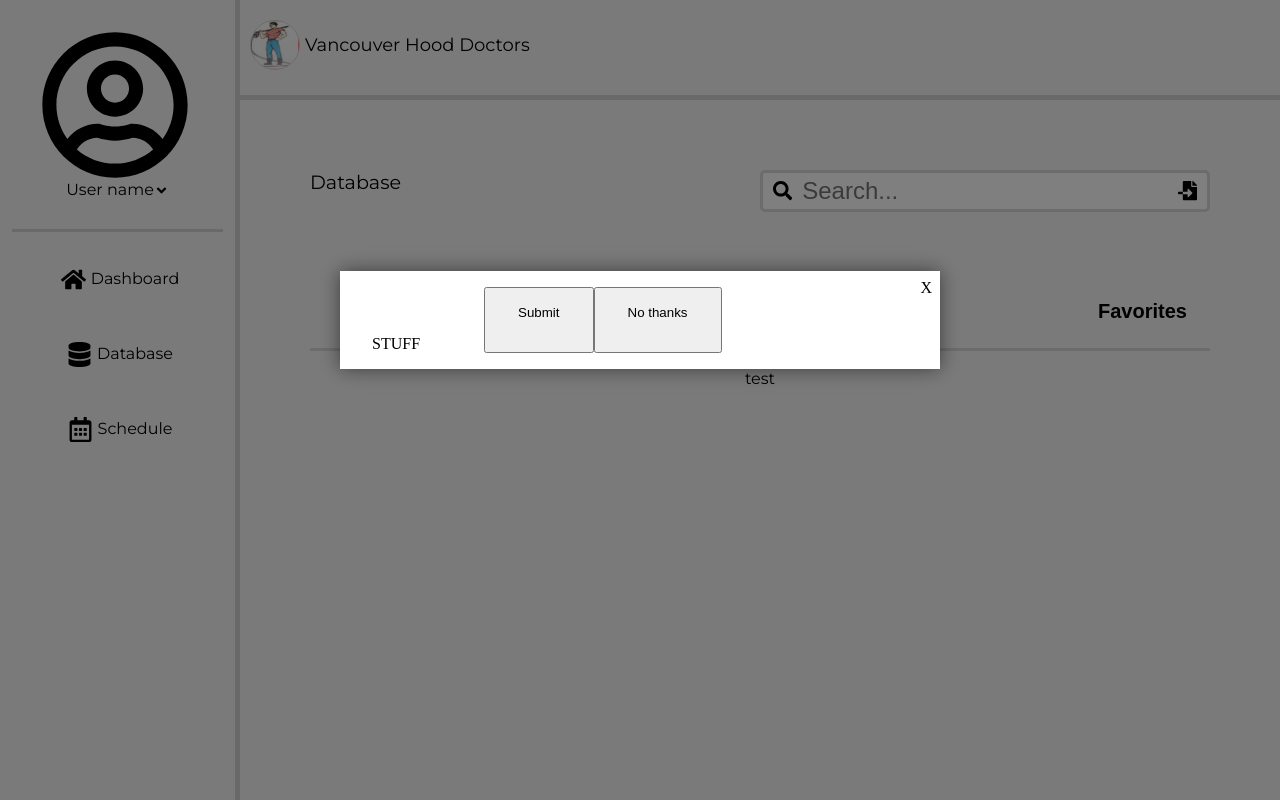
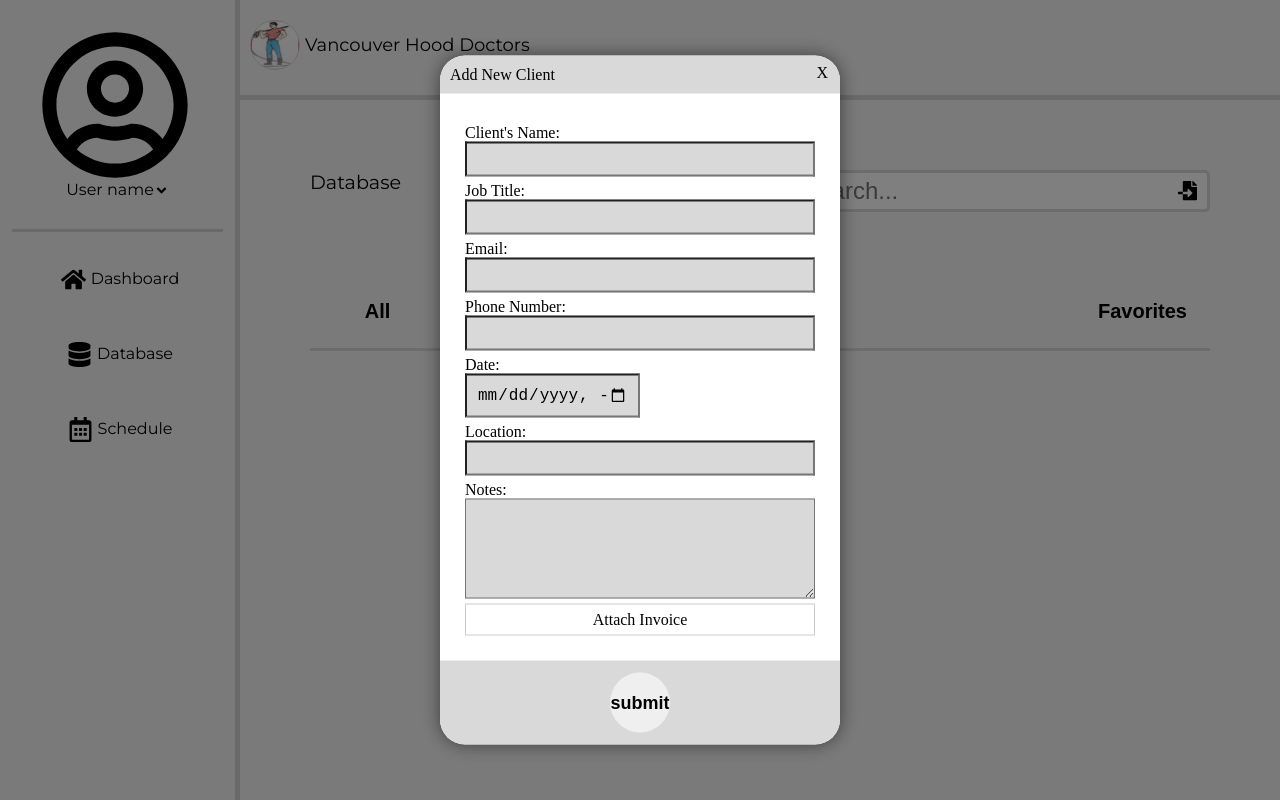
Before and after one commit to Oelshehawi/VHD, a Gatsby site: page /database in a window 1280 px wide. Both pictures are taken after a click on the icon 1187 px from the left and 191 px from the top of the page. Built offline with nearby package versions, Linux system fonts and the light colour scheme; Gatsby itself is replaced by a stand-in of ours.

Commit message:
BVHD-3 Completed html/css for Add new client modal component

```diff
--- a/src/components/Modal.js
+++ b/src/components/Modal.js
@@ -1,21 +1,58 @@
 import React from "react";
+import { useState,useRef } from "react";
 
 const Modal = ({ open, onClose }) => {
+  const [file, setfile] = useState("Attach Invoice");
+
+  const fileInputField = useRef(null)
+
+  const handleFileChange = (e) => {
+    setfile(e.target.files[0].name)
+  };
+
+
   if (!open) return null;
   return (
     <div onClick={onClose} className="overlay">
-      <div onClick={(e) => {
-        e.stopPropagation();
-      }} className="modalContainer">
-        <p className="closeBtn" onClick={onClose}>X</p>
-        <div className="modalContent">STUFF</div>
-        <div className="btnContainer">
-          <button className="btnPrimary">
-            <span className="bold"> Submit</span>
-          </button>
-          <button className="btnOutline">
-            <span className="bold"> No thanks</span>
-          </button>
+      <div
+        onClick={(e) => {
+          e.stopPropagation();
+        }}
+        className="modalContainer"
+      >
+        <div className="modalHeader">
+          Add New Client
+          <p className="closeBtn" onClick={onClose}>
+            X
+          </p>
+        </div>
+        <form id="addClientForm" className="modalContent">
+          <label htmlFor="clientName">Client's Name: </label>
+          <input Name="clientName" className="mediumInput" type="text" />
+          <label htmlFor="jobTitle">Job Title: </label>
+          <input Name="jobTitle" className="mediumInput" type="text" />
+          <label htmlFor="email">Email: </label>
+          <input Name="email" className="mediumInput" type="email" />
+          <label htmlFor="phoneNumber">Phone Number: </label>
+          <input Name="phoneNumber" className="mediumInput" type="text" />
+          <label htmlFor="Date">Date: </label>
+          <input Name="Date" className="smallInput" type="datetime-local" />
+          <label htmlFor="location">Location: </label>
+          <input Name="location" className="mediumInput" type="text" />
+          <label htmlFor="Notes">Notes: </label>
+          <textarea Name="Notes" className="largeInput" type="text" />
+          <label className="attach" htmlFor="attachInvoice">
+          {file}
+          </label>
+          <input type="file" name="attachInvoice" id="attachInvoice" onClick={() => fileInputField.current.click()} onChange={handleFileChange} ref={fileInputField}/>
+        </form>
+        <div className="modalFooter">
+          <input
+            id="submitButtonForm"
+            type="submit"
+            value="submit"
+            form="addClientForm"
+          />
         </div>
       </div>
     </div>
--- a/src/style/database.css
+++ b/src/style/database.css
@@ -108,15 +108,17 @@
 }
 
 .modalContainer{
-    max-width: 600px;
+    max-width: 400px;
     width: 100%;
     position: fixed;
-    top: 40%;
+    top: 50%;
     left: 50%;
     transform: translate(-50%,-50%);
-    display: flex;
+    flex-flow: column nowrap;
+    overflow: hidden;
     background-color: #ffffff;
     box-shadow: 0px 0px 18px 0px rgba(0,0,0,0.5);
+    border-radius: 25px;
     z-index: 1;
     animation: fadeIn 0.3s;
 }
@@ -129,7 +131,7 @@
 .closeBtn{
     position: fixed;
     top: 8px;
-    right: 8px;
+    right: 12px;
 }
 
 .closeBtn:hover,
@@ -141,21 +143,83 @@
 
 .modalContent{
     display: flex;
-    flex-direction: column;
+    flex-flow: column wrap;
+    margin-top: 5px;
+    padding: 25px;
+    z-index: 2;
     justify-content: center;
-    text-align: center;
-    margin-top: 3rem;
-    padding: 1rem 2rem;
 }
 
-.btnContainer{
-    display: flex;
-    padding: 1rem 2rem;
+.modalHeader{
+    background-color: #d9d9d9;
+    width: 100%;
+    height: 10%;
+    padding: 10px;
 
 }
 
-.btnContainer button{
+.modalFooter{
     display: flex;
-    padding: 1rem 2rem;
+    flex-flow: row nowrap;
+    justify-content: center;
+    background-color: #d9d9d9;
+    width: 100%;
+    padding: 12px;
+}
 
+.smallInput{
+    width: 50%;
+    height: 10%;
+    font-size: large;
+    padding: 10px;
+    background-color: #d9d9d9;
+    margin-bottom: 5px;
 }
+
+.mediumInput{
+    width: 100%;
+    height: 10%;
+    font-size: large;
+    padding: 5px;
+    background-color: #d9d9d9;
+    margin-bottom: 5px;
+}
+
+.largeInput{
+    width: 100%;
+    height: 100px;
+    font-size: large;
+    padding: 5px;
+    background-color: #d9d9d9;
+    margin-bottom: 5px;
+}
+
+input[type=file]{
+    display: none;
+}
+
+.attach{
+    border: 1px solid #ccc;
+    display: inline-block;
+    padding: 6px 12px;
+    cursor: pointer;
+    text-align: center;
+}
+
+.attach:hover{
+    background-color: #d9d9d9;
+}
+
+#submitButtonForm{
+    width: 60px;
+    height: 60px;
+    border: none;
+    font-size: large;
+    border-radius: 50%;
+    font-weight: bold;
+}
+
+#submitButtonForm:hover{
+    background-color: green;
+    transition: 1s;
+}
```
